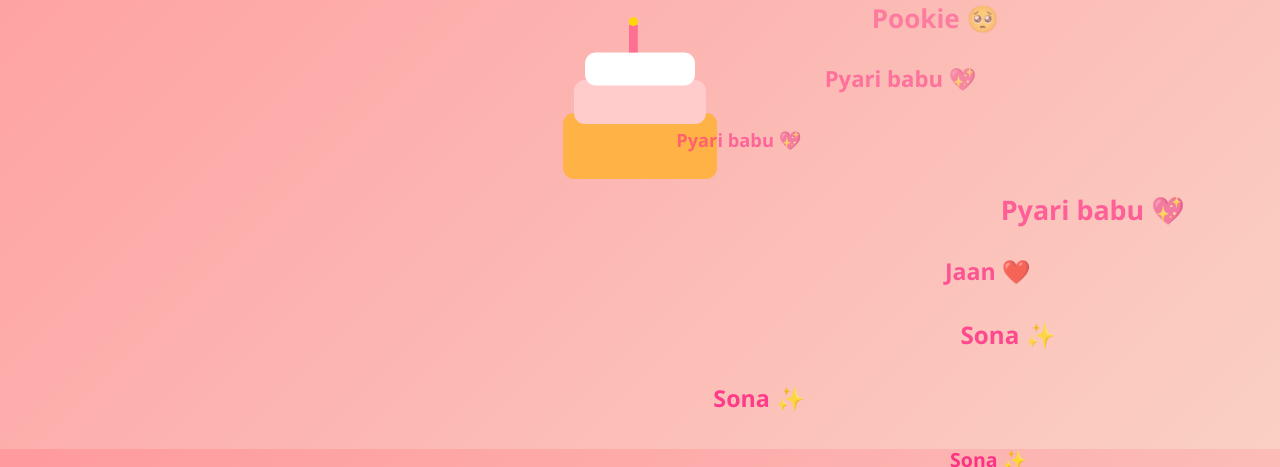
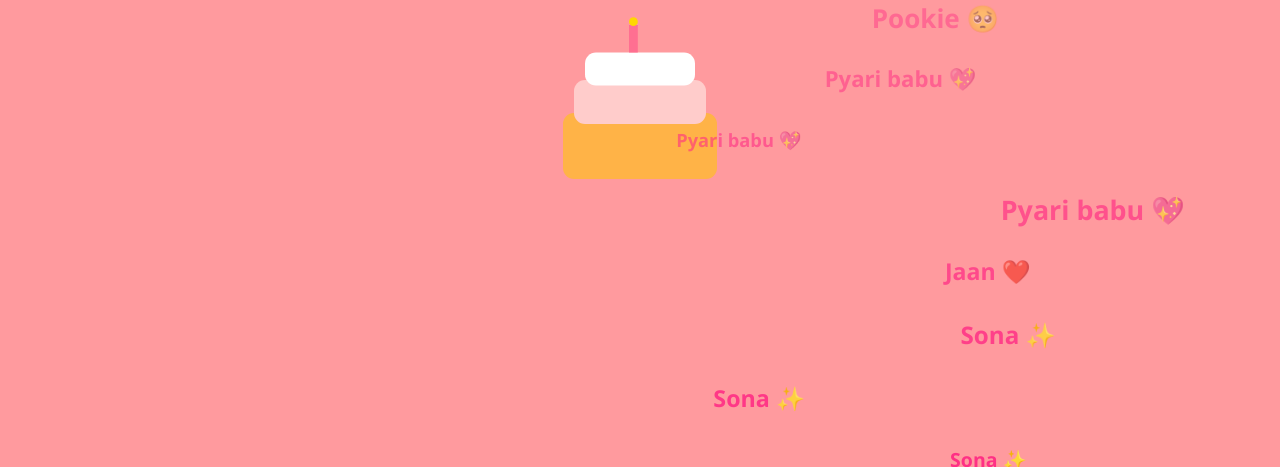
Before and after one commit to iamabdurrahman88/hpybdy, a plain HTML site: page index.html in a window 1280 px wide. Shown: the part 333-800 px from the top of the page. Drawn offline with Linux system fonts and the light colour scheme.

Commit message:
Update style.css

```diff
--- a/style.css
+++ b/style.css
@@ -1,7 +1,7 @@
 
 body {
   margin: 2%;
-  background: linear-gradient(135deg, #ff9a9e, #fad0c4);
+  background: #ff9a9e;
   display: flex;
   justify-content: center;
   align-items: center;
```
